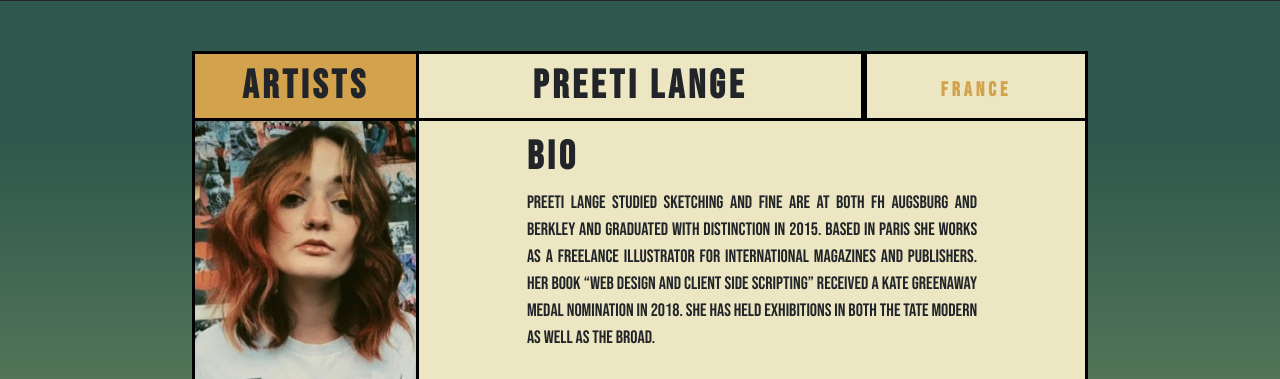
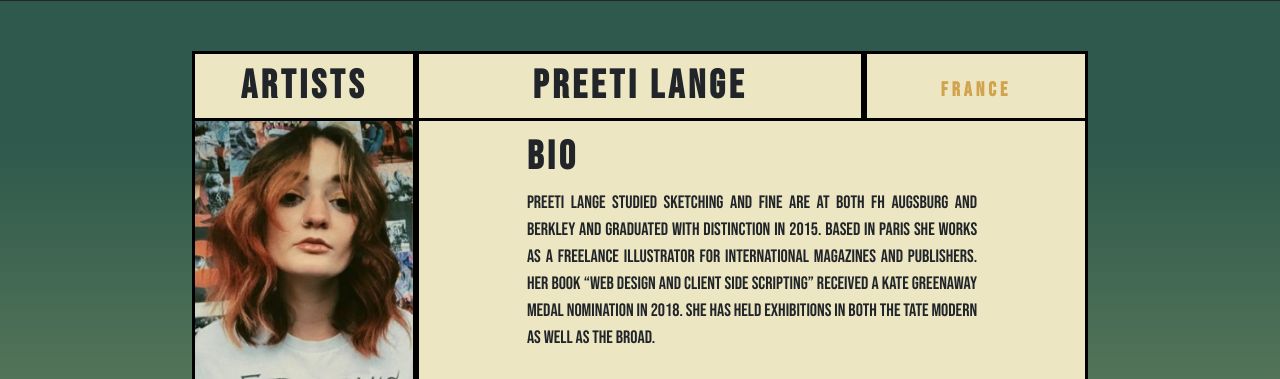
Before and after one commit to CristinaSias/WD-Project-CS, a plain HTML site: page artists/preeti-lange.html in a window 1280 px wide. Shown: the part 69-448 px from the top of the page. Drawn offline with nearby package versions, Linux system fonts and the light colour scheme; a web font is replaced by a local one.

Commit message:
boxes fixing

```diff
--- a/artists/preeti-lange.html
+++ b/artists/preeti-lange.html
@@ -22,7 +22,7 @@
         <!-- navbar starts-->
         <nav class="navbar navbar-expand-lg navbar-light">
             <div class="container">
-                <a class="navbar-brand" href="#">
+                <a class="navbar-brand" href="../index.html">
                     <img src="../img/WD-icon.png" alt="WDCSS-logo.png">
                 </a>
                 <button class="navbar-toggler" type="button" data-bs-toggle="collapse" data-bs-target="#navbarNav"
@@ -134,9 +134,9 @@
                                     </div>
                                 </div>
                             </div>
-                            <div class="col-lg-9 right">
+                            <div class="col-lg-9 right artist-content-wrapper">
                                 <div class="d-flex flex-column">
-                                    <div class="tickets-price-wrapper">
+                                    <div>
                                         <div class=" day-title my-1 p-2 bio">
                                             <div class="row">
                                                 <h1>bio</h1>
--- a/css/style.css
+++ b/css/style.css
@@ -7,7 +7,7 @@
   --yellow: #d2a24c;
 }
 body {
- background-repeat: no-repeat;
+  background-repeat: no-repeat;
   background-attachment: fixed;
   background: var(--dark-grey);
   background: linear-gradient(
@@ -214,7 +214,6 @@ TICKETS PAGE STARTS
   border: 3px solid black !important;
   background: var(--beige);
   border-bottom: none !important;
-  border-right: none !important;
 }
 .ticket-subtitle {
   border: 3px solid black !important;
@@ -300,13 +299,10 @@ ABOUT PAGE ENDS
 ARTIST PAGE STARTS
  */
 #artist-section {
-  min-height: 60vh;
   padding-top: 50px;
   padding-bottom: 50px;
 }
-.artist-col-left {
-  background-color: var(--yellow);
-}
+
 .icon-profile {
   color: var(--dark-grey);
   font-size: 20px;
@@ -314,7 +310,6 @@ ARTIST PAGE STARTS
 }
 .left-column-wrapper-yellow {
   border: 3px solid black !important;
-  border-right: none !important;
   height: 730px;
   background: var(--yellow);
 }
@@ -339,6 +334,10 @@ ARTIST PAGE STARTS
   height: 300px;
   margin: auto;
 }
+.artist-content-wrapper {
+  background-color: var(--beige);
+  border: black 3px solid;
+}
 
 /*
 ARTIST PAGE ENDS
@@ -362,9 +361,8 @@ ARTIST PAGE ENDS
 }
 .left-column-wrapper-red {
   border: 3px solid black !important;
-  border-right: none !important;
+  background: var(--red);
   height: 730px;
-  background: var(--red);
 }
 .musician-country h5 {
   color: #d64f49;
@@ -382,7 +380,6 @@ ARTIST PAGE ENDS
 }
 
 .video-wrapper {
-  background-color: #222529;
   width: 100%;
   height: 300px;
   margin: auto;
```
Also changed, not shown: about/index.html (+1 -1 lines), index.html (+1 -1 lines), musicians/robert-jiang.html (+3 -3 lines), tickets/index.html (+1 -1 lines).
